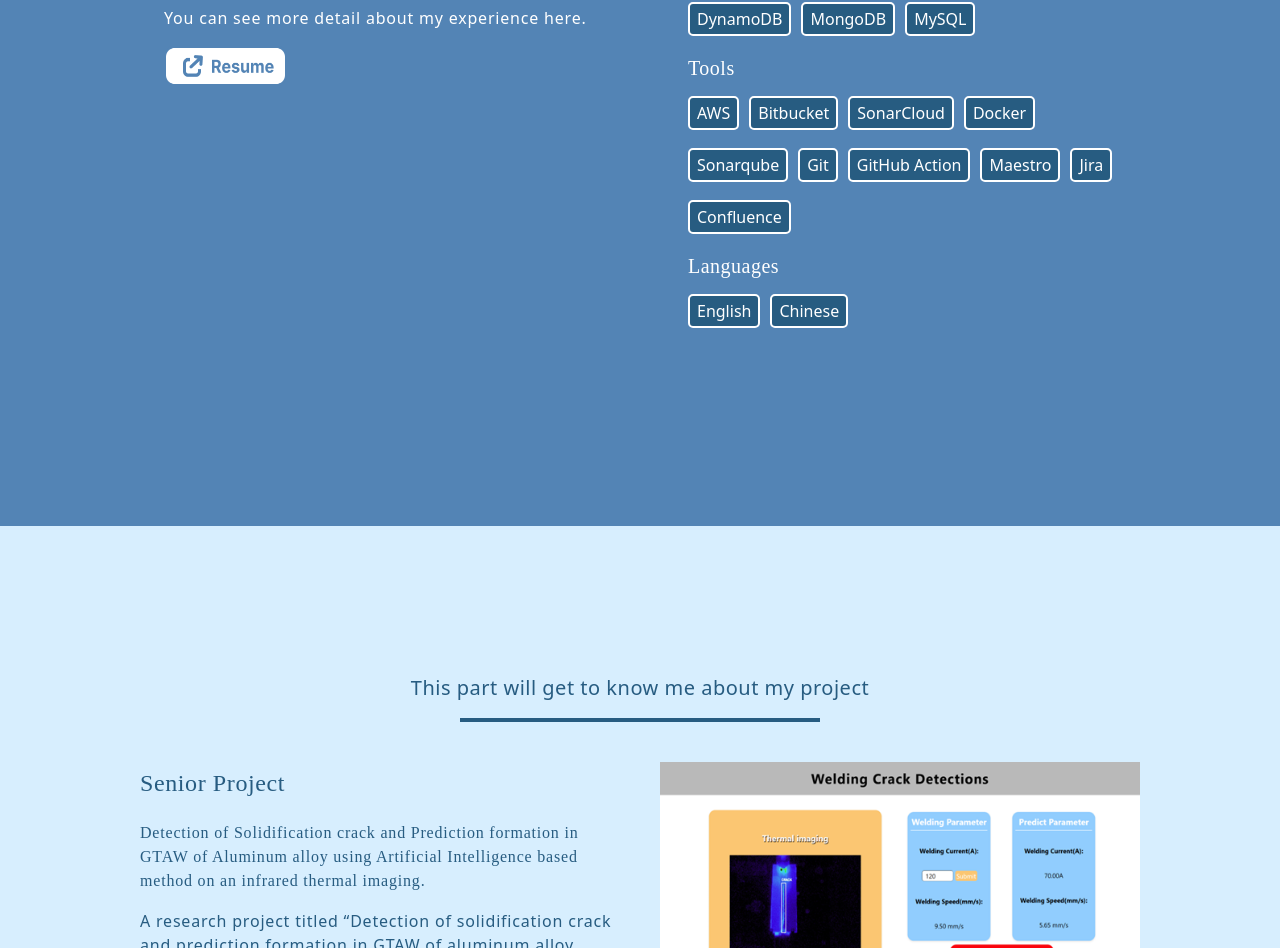
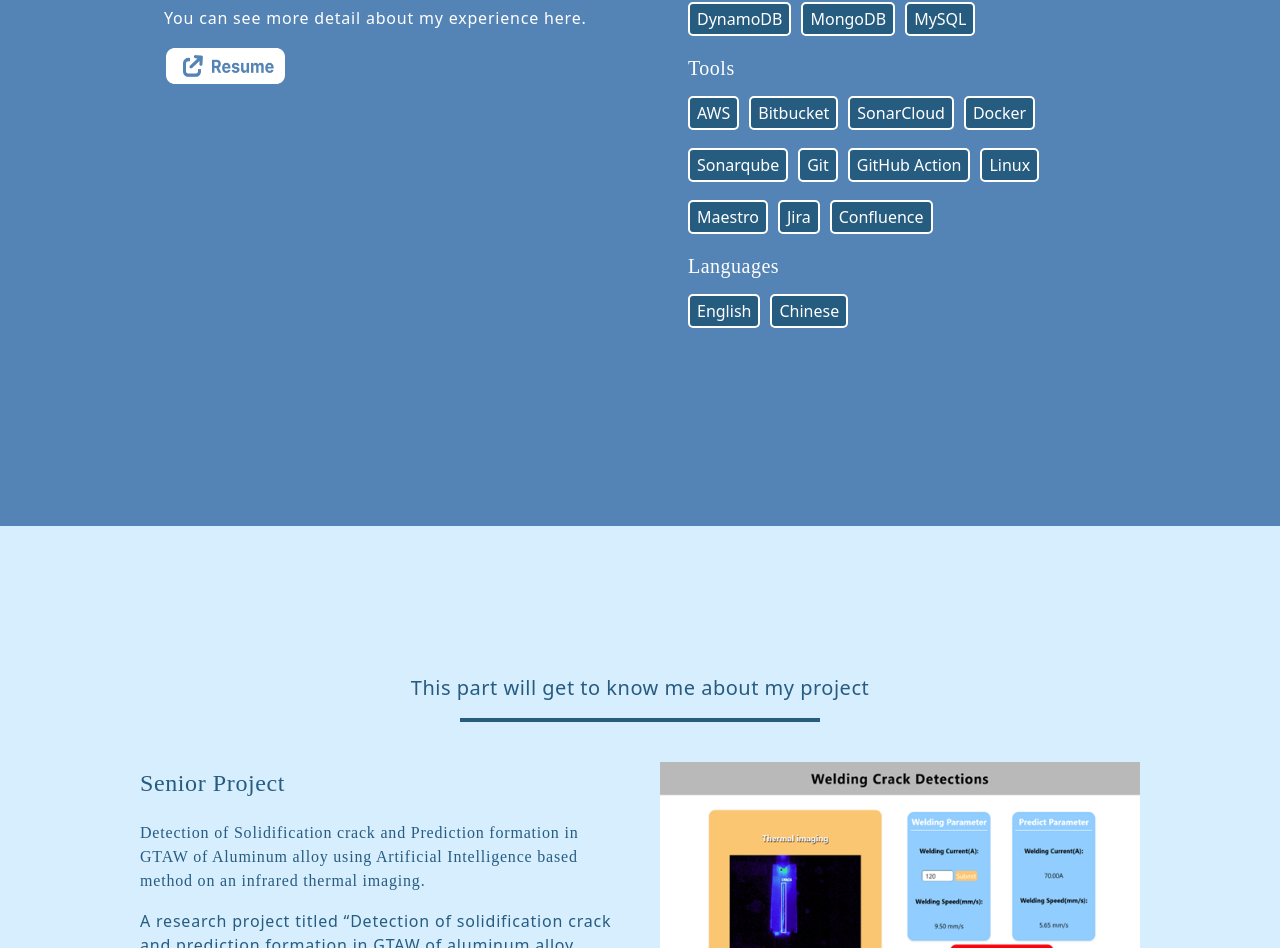
Before and after one commit to SuuGarr/SuGarWeb, an Angular app: page /about-me in a window 1280 px wide. Shown: the part 1629-2577 px from the top of the page. Built offline with nearby package versions, Linux system fonts and the light colour scheme; a web font is replaced by a local one.

Commit message:
Edit CV and about me detail

```diff
--- a/src/app/skills/skills.component.html
+++ b/src/app/skills/skills.component.html
@@ -87,6 +87,7 @@
       <span class="js-label">Sonarqube</span>
       <span class="js-label">Git</span>
       <span class="js-label">GitHub Action</span>
+      <span class="js-label">Linux</span>
       <span class="js-label">Maestro</span>
       <span class="js-label">Jira</span>
       <span class="js-label">Confluence</span>
```
Also changed, not shown: 1 other file (tests, documents, lock files or other folders).
